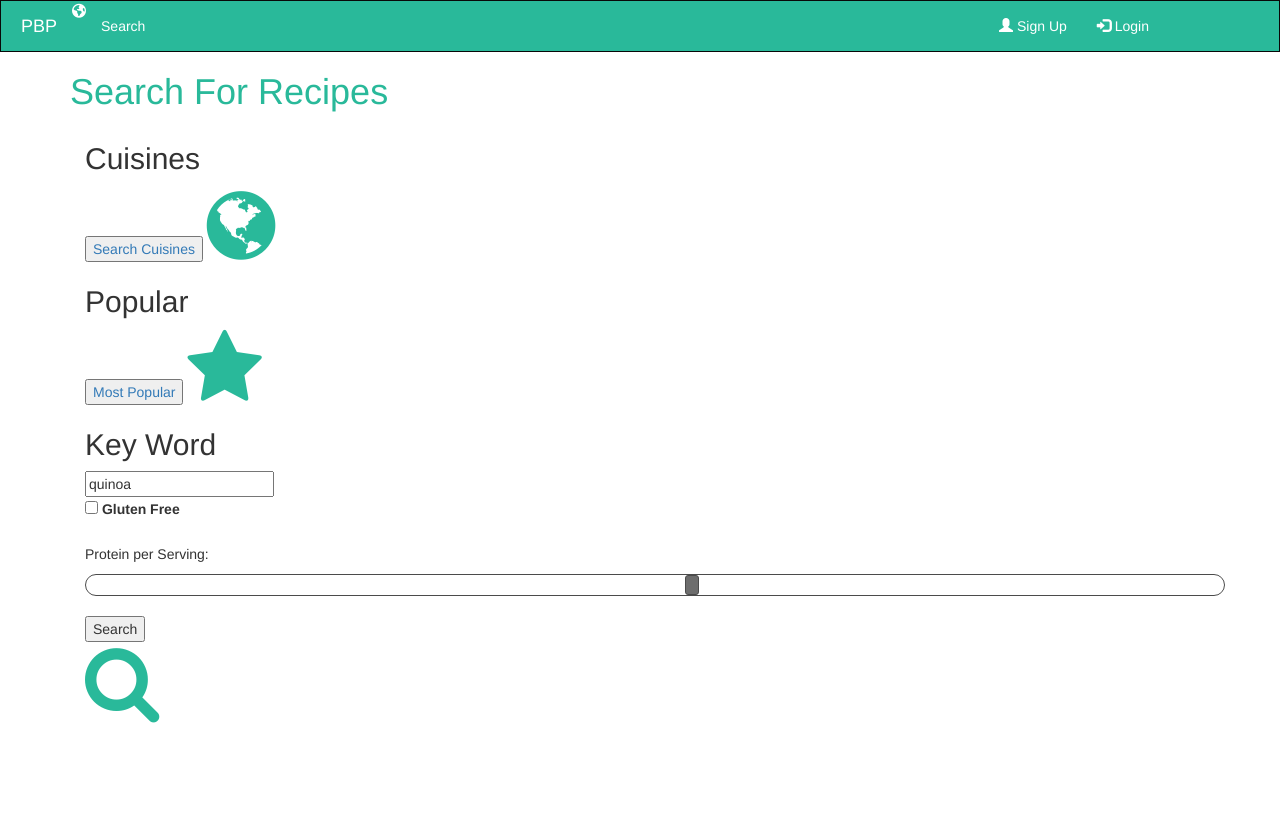
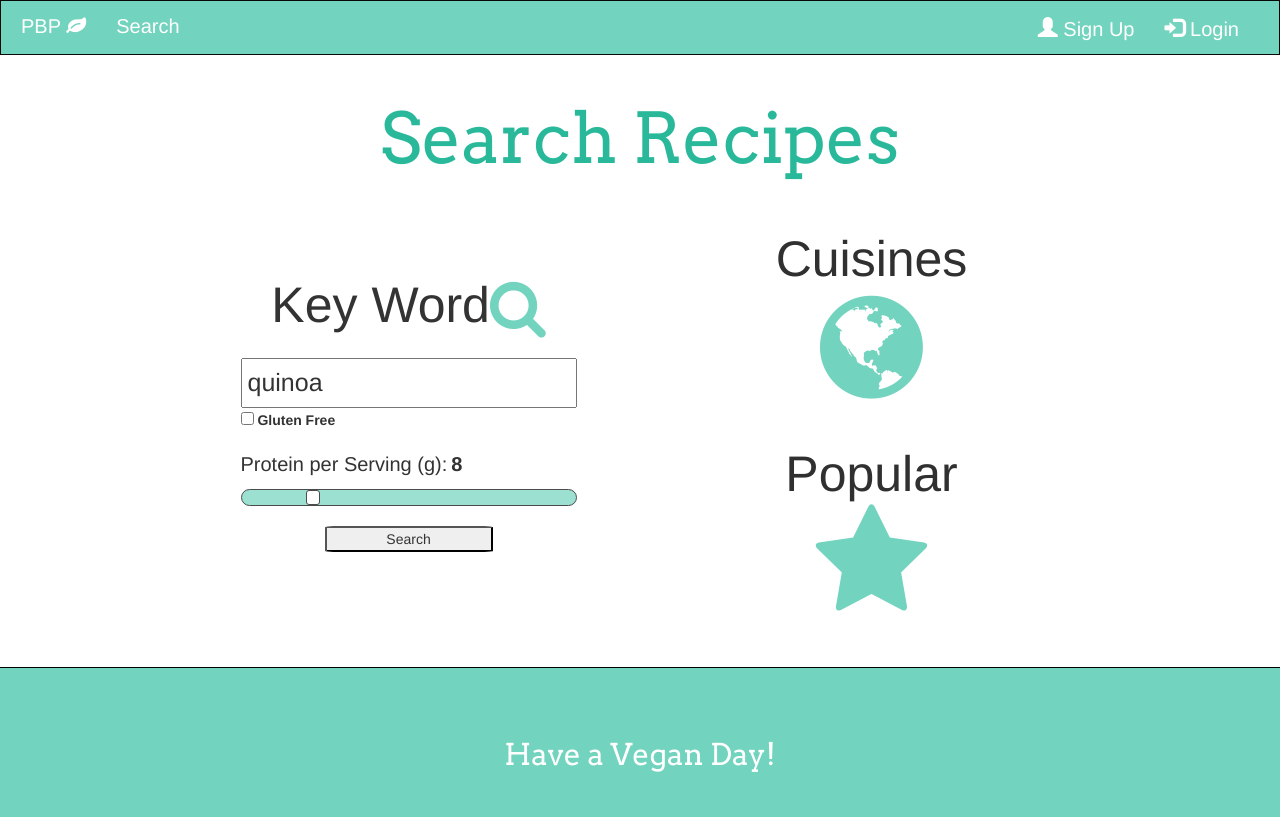
Before and after one commit to a-packer/powered-by-plants, a Flask app: page /search in a window 1280 px wide. Before the commit the page ends 723 px from the top, so only its background shows below. Run offline with Flask 2, Linux system fonts and the light colour scheme; some libraries are stand-ins or nearby versions.

Commit message:
Search Page Styles

```diff
--- a/static/protein.js
+++ b/static/protein.js
@@ -1,6 +1,6 @@
 // ------------Protein amount slider -------------------
 var slider = document.getElementById("protein_scale");
-var output = document.getElementById("demo");
+var output = document.getElementById("protein_amt");
 output.innerHTML = slider.value; // Display the default slider value
 
 // Update the current slider value (each time you drag the slider handle)
--- /dev/null
+++ b/static/scroll.js
@@ -0,0 +1,23 @@
+// code adapted from w3schools for slide up on scroll
+
+$(window).scroll(function() {
+    $(".slideanim").each(function(){
+        var pos = $(this).offset().top;
+
+        var winTop = $(window).scrollTop();
+        if (pos > winTop) {
+            $(this).addClass("slide");
+        }
+    });
+});
+
+$(window).scroll(function() {
+    $(".slideanim_right").each(function(){
+        var pos = $(this).offset().top;
+
+        var winTop = $(window).scrollTop();
+        if (pos > winTop) {
+            $(this).addClass("slide_right");
+        }
+    });
+});
--- /dev/null
+++ b/static/styles/main.css
@@ -0,0 +1,79 @@
+:root {
+    --blue: #1e90ff;
+    --lightgreen: rgb(114, 211, 190);
+    --white: #ffffff;
+    --darkgrey: rgb(48, 48, 48);
+    --lightgrey: rgb(155, 155, 155);
+  }
+
+
+/* Remove the navbar's default margin-bottom and rounded borders */
+.navbar {
+    margin-bottom: 0;
+    border-radius: 0;
+    padding-left: 5px;
+    padding-right: 10px;
+    background-color: var(--lightgreen);
+    color: var(--white);
+}
+a.navbar-brand {
+    color: var(--white);
+}
+.navbar-nav li {
+    color: var(--white);
+}
+.navbar-nav li a {
+    color: var(--white);
+}
+
+
+
+i.search-icon {
+    font-size: 80px;
+    color: var(--lightgreen);
+    size: 50px;
+}
+
+
+h1 {
+    font-family: 'Arvo', serif;
+}
+
+
+body {
+    background-color: var(--lightgreen);
+}
+div.container {
+    background: white;
+    width: 100%;
+}
+
+
+footer {
+    padding-top: 50px;
+    text-align: center;
+    background-color: var(--lightgreen);
+    height: 150px;
+    width: 100%;
+    border-top: .5px solid black;
+  }
+
+footer p {
+    width: 100%;
+    color: white;
+    font-size: 30px;
+    font-family: 'Arvo', serif;
+}
+
+
+
+@media only screen and (min-width: 600px) {
+
+    .navbar {
+        font-size: 20px;
+    }
+    .navbar-brand {
+        font-size: 20px;
+    }
+
+}
--- /dev/null
+++ b/static/styles/search.css
@@ -0,0 +1,182 @@
+:root {
+    --blue: #1e90ff;
+    --green: rgb(41, 185, 154);
+    --lightgreen: rgb(114, 211, 190);
+    --lightergreen: rgb(200 229 223);
+    --white: #ffffff;
+    --darkgrey: rgb(48, 48, 48);
+    --lightgrey: rgb(155, 155, 155);
+  }
+
+a {
+    color: var(--darkgrey);
+}
+
+
+.slideanim, .slideanim_right {visibility: hidden;}
+.slide {
+    /* The name of the animation */
+    animation-name: slide;
+    -webkit-animation-name: slide;
+    /* The duration of the animation */
+    animation-duration: 1s;
+    /* Make the element visible */
+    visibility: visible;
+}
+.slide_right {
+    /* The name of the animation */
+    animation-name: slide;
+    -webkit-animation-name: slide_right;
+    /* The duration of the animation */
+    animation-duration: 1s;
+    /* Make the element visible */
+    visibility: visible;
+}
+
+/* Go from 0 to 100% opacity and specify the percentage from when to slide in the element along the Y-axis */
+@keyframes slide {
+    0% {
+        opacity: 0;
+        transform: translate(70%, 30%);
+    }
+    100% {
+        opacity: 1;
+        transform: translate(0%, 0%);
+      }
+}
+@-webkit-keyframes slide {
+    0% {
+        opacity: 0;
+        -webkit-transform: translate(70%);
+    }
+    100% {
+        opacity: 1;
+        -webkit-transform: translate(0%)
+    }
+}
+
+@keyframes slide_right {
+    0% {
+        opacity: 0;
+        transform: translate(-70%, 30%);
+    }
+    100% {
+        opacity: 1;
+        transform: translate(0%, 0%);
+      }
+}
+@-webkit-keyframes slide_right {
+    0% {
+        opacity: 0;
+        -webkit-transform: translate(-70%);
+    }
+    100% {
+        opacity: 1;
+        -webkit-transform: translate(0%)
+    }
+}
+
+
+
+
+
+h1 {
+    font-weight: lighter;
+    color: var(--green);
+    font-size: 60px;
+    padding: 25px 5px 25px 5px;
+    text-align: center;
+}
+
+h2 {
+    font-size: 50px;
+    margin-bottom: 0px;
+}
+
+.cont {
+    display: flex;
+    justify-content: center;
+    position: relative;
+    padding: 20px 0 20px 0;
+}
+
+.cont a{
+    text-align: center;
+}
+
+#query_box div{
+    padding-bottom: 0px;
+}
+
+i.search-icon {
+    font-size: 120px;
+}
+i.fa-search {
+    font-size: 60px;
+}
+input#search-query {
+    font-size: 25px;
+    padding: 5px;
+}
+button#search {
+    width: 50%;
+    border-radius: 5%;
+    margin-left: 25%;
+}
+p {
+    float: left;
+    margin-top: 3.5px;
+    margin-top: 15px;
+    font-size: 20px;
+}
+span#protein_amt {
+    float: left;
+    font-size: 20px;
+    font-weight: bolder;
+    margin: 4px;
+    margin-top: 15px;
+}
+
+#search_body {
+    padding-bottom: 25px;
+}
+
+
+
+@media only screen and (min-width: 426px) {
+
+    h1 {
+        font-size: 70px;
+    }
+
+    .cont h2 {
+        font-size: 50px;
+        position: initial;
+        margin-top: 0px;
+    }
+
+    #query_box {
+        padding-top: 5%;
+        padding-bottom: 8%;
+    }
+
+
+}
+
+
+@media only screen and (min-width: 600px) {
+
+    #search_body {
+        padding-inline: 10%;
+    }
+
+}
+
+
+@media only screen and (min-width: 950px) {
+
+    #search_body {
+        padding-inline: 15%;
+    }
+
+}
--- a/static/styles/slider.css
+++ b/static/styles/slider.css
@@ -2,6 +2,7 @@
   --blue: #1e90ff;
   --green: rgb(41, 185, 154);
   --lightgreen: rgb(114, 211, 190);
+  --lightergreen: rgb(200 229 223);
   --white: #ffffff;
   --darkgrey: rgb(48, 48, 48);
   --lightgrey: rgb(155, 155, 155);
@@ -34,15 +35,15 @@ input[type=range]::-ms-track {
 input[type=range]::-webkit-slider-thumb {
   -webkit-appearance: none;
   border: 1px solid #000000;
-  height: 20px;
+  height: 15px;
   width: 14px;
   border-radius: 3px;
-  background: var(--darkgrey);
+  background: var(--white);
   cursor: pointer;
 }
 
 #protein_scale {
-  background: var(--white);
+  background: var(--lightgreen);
   opacity: 0.7;
   border-radius: 15px;
   border: 0.5px black solid;
@@ -53,7 +54,7 @@ input[type=range]::-webkit-slider-thumb {
 input[type=range]::-moz-range-thumb {
   box-shadow: 1px 1px 1px #000000, 0px 0px 1px #0d0d0d;
   border: 1px solid #000000;
-  height: 20px;
+  height: 15px;
   width: 14px;
   border-radius: 3px;
   background: var(--lightgrey);
@@ -64,7 +65,7 @@ input[type=range]::-moz-range-thumb {
 input[type=range]::-ms-thumb {
   box-shadow: 1px 1px 1px #000000, 0px 0px 1px #0d0d0d;
   border: 1px solid #000000;
-  height: 20px;
+  height: 15px;
   width: 14px;
   border-radius: 3px;
   background: var(--lightgrey);
--- a/templates/base.html
+++ b/templates/base.html
@@ -16,9 +16,13 @@
   <script src="https://ajax.googleapis.com/ajax/libs/jquery/3.5.1/jquery.min.js"></script>
   <script src="https://maxcdn.bootstrapcdn.com/bootstrap/3.4.1/js/bootstrap.min.js"></script>
 
+  <!-- Google Fonts -->
+  <link rel="preconnect" href="https://fonts.gstatic.com">
+  <link href="https://fonts.googleapis.com/css2?family=Arvo&display=swap" rel="stylesheet">
 
-  <link rel="stylesheet" href="../static/styles/home.css">
-  <link rel="stylesheet" href="../static/styles/slider.css">
+
+  <link rel="stylesheet" href="../static/styles/main.css">
+  {% block styles %}{% endblock %}
 </head>
 
 <body>
@@ -32,8 +36,7 @@
           <span class="icon-bar"></span>
           <span class="icon-bar"></span>
         </button>
-        <a class="navbar-brand" href="/" style="color: white;">PBP </a>
-        <i class="fa fa-globe-americas"></i>
+        <a class="navbar-brand" href="/" style="color: white;">PBP <i class="fa fa-leaf"></i></a>
       </div>
 
       <div class="collapse navbar-collapse" id="myNavbar">
@@ -74,11 +77,19 @@
 
   {% endwith %}
 
+  {% block body %}{% endblock %}
 
-  {% block body %}{% endblock %}
+  <footer>
+    <div>
+      <p>Have a Vegan Day!</p>
+  </footer>
+
+
 
 <script src="https://unpkg.com/axios/dist/axios.js"></script>
 <script src="../static/recipe.js"></script>
+<script src="../static/protein.js"></script>
+<script src="../static/scroll.js"></script>
 
 
 
--- a/templates/recipe_templates/cuisine.html
+++ b/templates/recipe_templates/cuisine.html
@@ -1,4 +1,9 @@
 {% extends "base.html" %}
+
+{% block styles %}
+  <link rel="stylesheet" href="../static/styles/cuisine.css">
+{% endblock %}
+
 
 {% block body %}
 
--- a/templates/recipe_templates/recipe.html
+++ b/templates/recipe_templates/recipe.html
@@ -3,6 +3,9 @@
 
 {% block body %}
 
+{% block styles %}
+<link rel="stylesheet" href="../static/styles/recipe.css">
+{% endblock %}
 
 
 <h1>{{recipe.title}}</h1>
--- a/templates/recipe_templates/search.html
+++ b/templates/recipe_templates/search.html
@@ -1,45 +1,72 @@
 {% extends "base.html" %}
 {% block title %}Search{% endblock %}
 
+{% block styles %}
+  <link rel="stylesheet" href="../static/styles/slider.css">
+  <link rel="stylesheet" href="../static/styles/search.css">
+{% endblock %}
+
 {% block body %}
 
+<div class="container" id="search_body">
 
-<div class="container">
+  <h1>Search Recipes</h1>
 
-  <h1>Search For Recipes</h1>
+  <div class="row">
 
+    <div id="query_container">
+      <div class="col col-sm-6" id="query_box">
 
-  <div class="container">
-    <h2>Cuisines</h2>
-    <button><a href="/cuisine">Search Cuisines</a></button>
-    <i class="fa fa-globe search-icon"></i>
+        <div class="cont">
+          <h2>Key Word</h2>
+          <i class="fa fa-search search-icon"></i>
         </div>
 
-  <div class="container">
-    <h2>Popular</h2>
-    <button><a href="/popular">Most Popular</a></button>
-    <i class="fa fa-star search-icon"></i>
-  </div>
-
-  <div class="container">
-    <h2>Key Word</h2>
+        <div class="cont">
           <form>
             <input id="search-query" value="quinoa"></br>
 
             <input type="checkbox" id="gluten_free">
             <label for="gluten_free">Gluten Free</label><br>
 
-        <label for="protein_scale"></label><p>Protein per Serving: <span id="demo"></span></p>
-        <input type="range" id="protein_scale" name="protein_scale" min=5 max=20></br>
+            <label for="protein_scale"></label><p>Protein per Serving (g): </p><span id="protein_amt"></span>
+            <input type="range" id="protein_scale" name="protein_scale" min=5 max=20 value=8></br>
 
             <button id="search">Search</button>
           </form>
           <div id="search-results"></div>
-    <i class="fa fa-search search-icon"></i>
+        </div>
+
+
+      </div>
+    </div>
+
+    <div class="col col-sm-6">
+
+      <div class="cont slideanim" id="cuisine_container">
+          <a href="/cuisine">
+            <h2>Cuisines</h2>
+            <i class="fa fa-globe search-icon"></i>
+          </a>
+      </div>
+
+      <div class="cont slideanim_right" id="popular_container">
+          <a href="/popular">
+            <h2>Popular</h2>
+            <i class="fa fa-star search-icon"></i>
+          </a>
+
+      </div>
+
+    </div>
+
+
+
   </div>
 
 
 </div>
 
 
+
 {% endblock %}
```
Also changed, not shown: static/styles/cuisine.css (renamed from static/styles/home.css, +6 -52 lines), static/styles/recipe.css (added, +7 -0 lines). Lines whose indentation alone changed are shown as unchanged.
